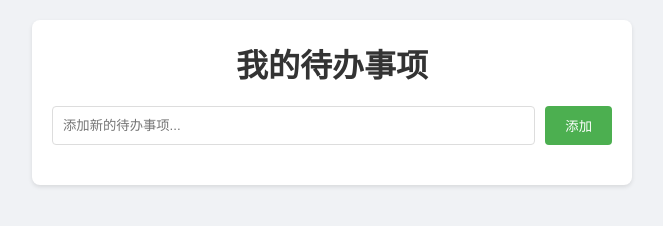
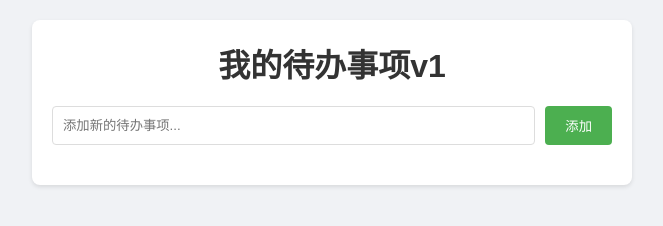
Before and after one commit to shiychao/project_first, a plain HTML site: page index.html in a window 1280 px wide. Shown: the whole page, without its empty margins (308-971 px from the left). Drawn offline with Linux system fonts and the light colour scheme.

Commit message:
feat：修改文案，添加版本v1

```diff
--- a/index.html
+++ b/index.html
@@ -8,7 +8,7 @@
 </head>
 <body>
     <div class="container">
-        <h1>我的待办事项</h1>
+        <h1>我的待办事项v1</h1>
         <div class="todo-input">
             <input type="text" id="todoInput" placeholder="添加新的待办事项...">
             <button id="addButton">添加</button>
```
